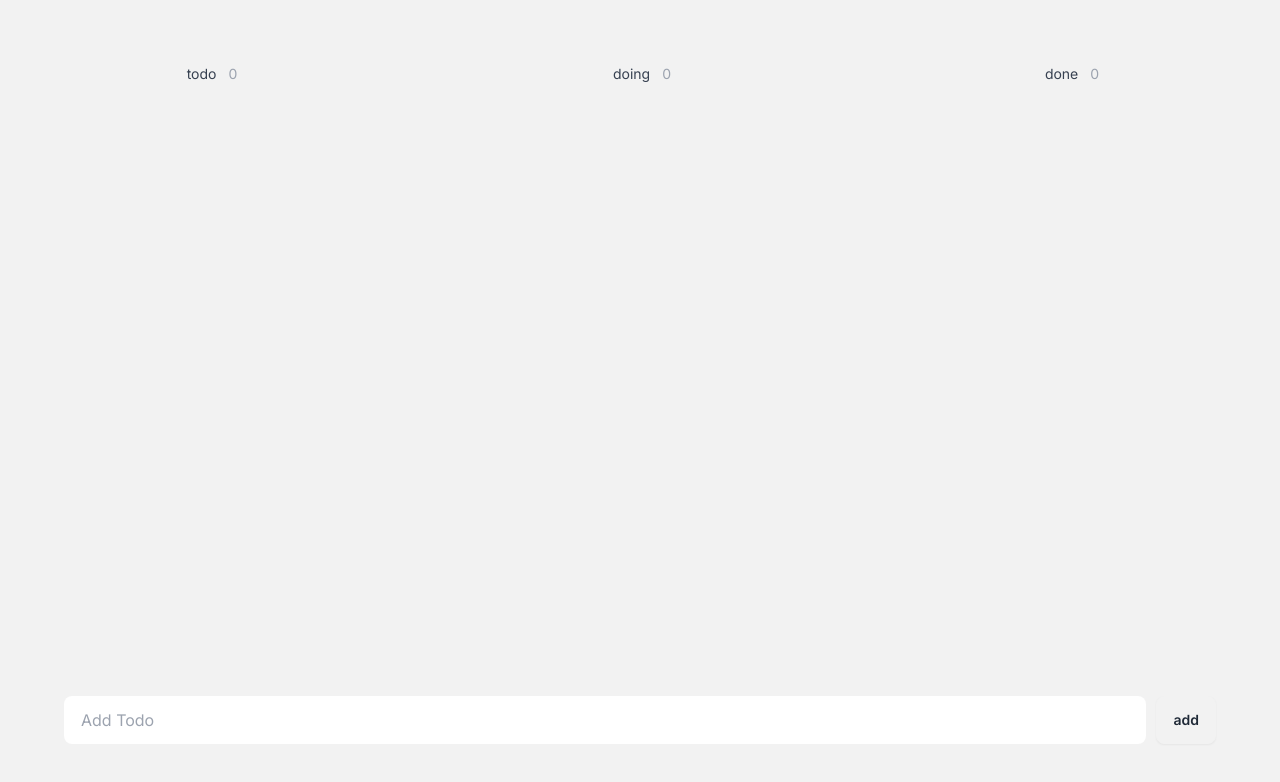
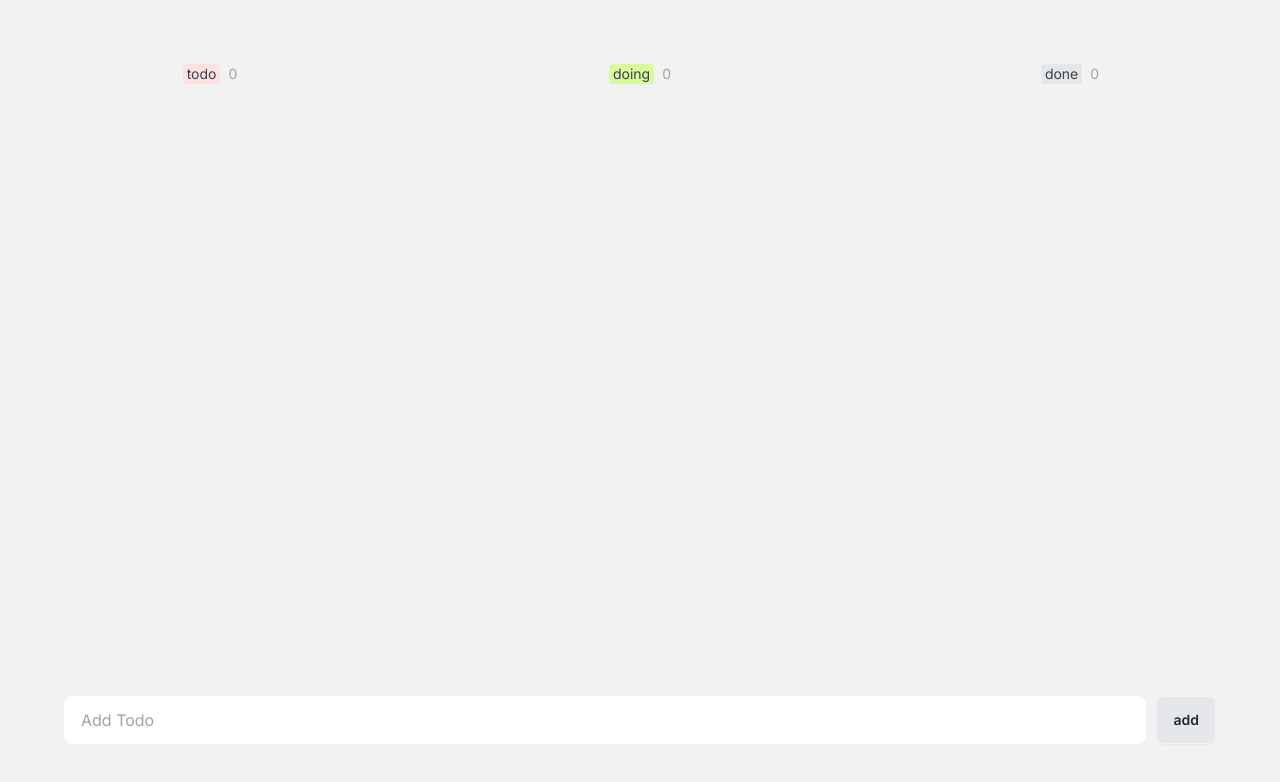
Before and after one commit to oluzr/kanban, a Next.js app: page / in a window 1280 px wide. Shown: the top 782 px of the page. Built offline with nearby package versions, Linux system fonts and the light colour scheme.

Commit message:
:bug: Fix : tailwindcss 오류 수정
lib 폴더 내 파일 적용 수정

```diff
--- a/package.json
+++ b/package.json
@@ -24,11 +24,11 @@
     "@types/react": "^18",
     "@types/react-beautiful-dnd": "^13.1.8",
     "@types/react-dom": "^18",
-    "autoprefixer": "^10.0.1",
+    "autoprefixer": "^10.4.19",
     "daisyui": "^4.7.3",
     "eslint": "^8",
     "eslint-config-next": "14.1.2",
-    "postcss": "^8",
+    "postcss": "^8.4.38",
     "tailwindcss": "^3.4.1",
     "typescript": "^5"
   }
--- a/src/app/_component/AddCard.tsx
+++ b/src/app/_component/AddCard.tsx
@@ -32,7 +32,7 @@ const AddCard = ({ setKanban }: Prop) => {
         placeholder="Add Todo"
         value={content}
       />
-      <Button type="submit" btnClass="primary">
+      <Button type="submit">
         add
       </Button>
     </FormWrap>
--- a/src/app/_component/Button.tsx
+++ b/src/app/_component/Button.tsx
@@ -21,7 +21,7 @@ const Button = ({ children, btnClass, type, onClick }: Prop) => {
     <button
       onClick={onClick}
       type={type ? type : "button"}
-      className={clsx("btn", `btn-${btnClass}`)}
+      className={clsx("btn", btnClass ? `btn-${btnClass}` : 'bg-gray-200')}
     >
       {children}
     </button>
--- a/tailwind.config.ts
+++ b/tailwind.config.ts
@@ -5,6 +5,7 @@ const config: Config = {
     "./src/pages/**/*.{js,ts,jsx,tsx,mdx}",
     "./src/components/**/*.{js,ts,jsx,tsx,mdx}",
     "./src/app/**/*.{js,ts,jsx,tsx,mdx}",
+    "./src/lib/**/*.{js,ts,jsx,tsx,mdx}",
   ],
   theme: {
     extend: {
@@ -12,7 +13,7 @@ const config: Config = {
   },
   plugins: [require("daisyui")],
   daisyui: {
-    themes: ["light", "dark", "cupcake"],
+    // themes: ["light", "dark", "cupcake"],
   },
 };
 export default config;
```
Also changed, not shown: 1 other file (tests, documents, lock files or other folders).
